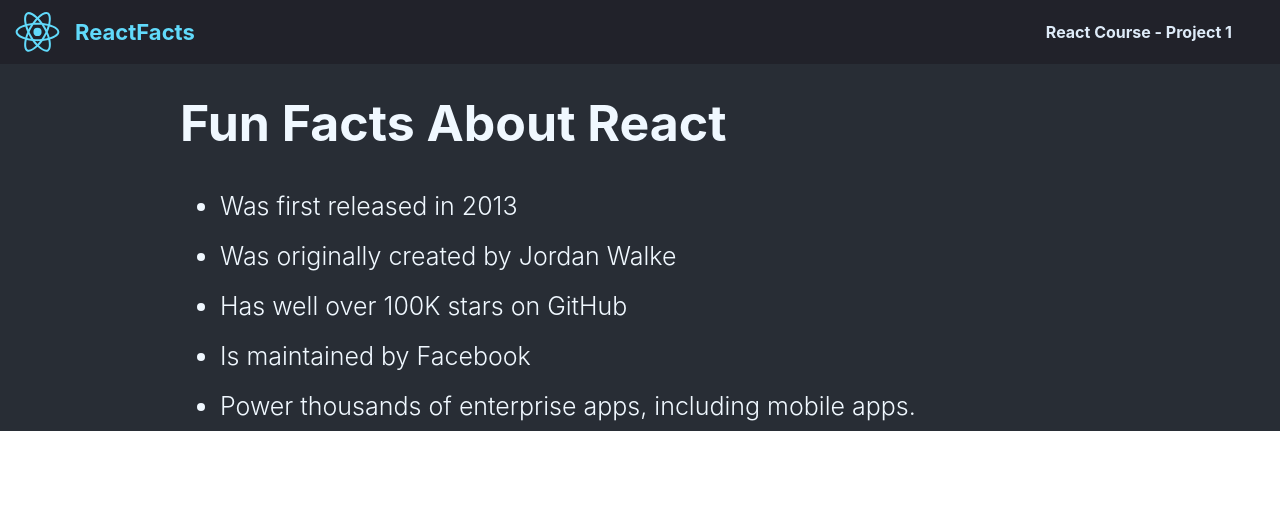
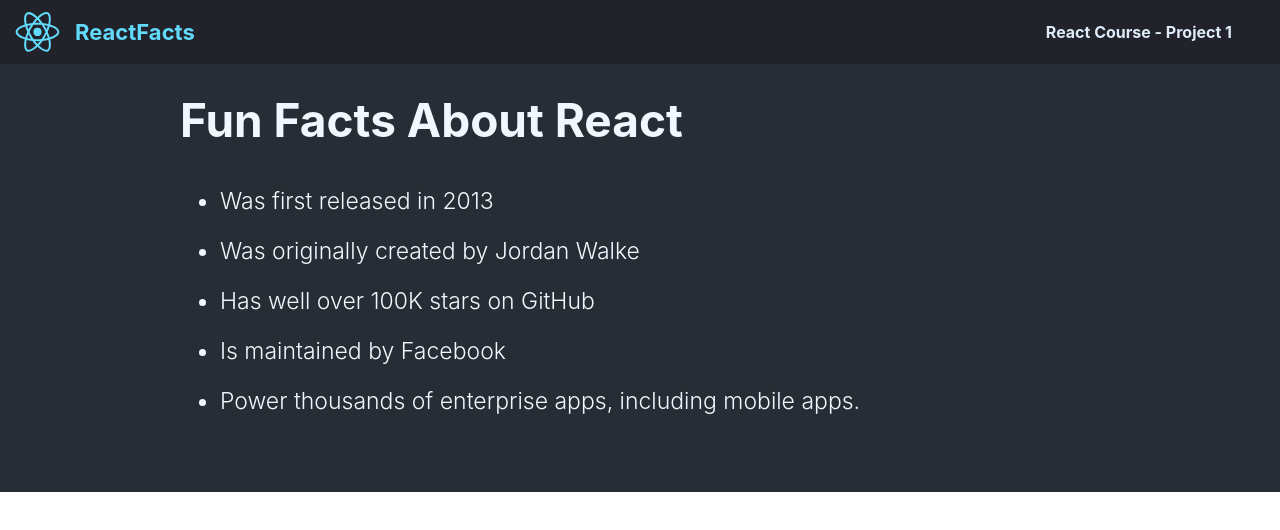
Before and after one commit to Siblarn/react1, a React (Create React App) app: page / in a window 1280 px wide. Shown: the top 530 px of the page. Built offline with nearby package versions, Linux system fonts and the light colour scheme.

Commit message:
fix margin .space

```diff
--- a/src/App.css
+++ b/src/App.css
@@ -7,7 +7,7 @@ header {
   color: aliceblue;
   padding: 0px 180px;
   margin: 0;
-  font-size: 25px;
+  font-size: 23px;
   margin-right: 7px;
   font-weight: 300;
   line-height: 50px;
@@ -51,3 +51,9 @@ nav {
 .p {
   color: #DEEBF8;
 }
+
+.space{
+  color: #282D35;
+  background-color: #282D35;
+  margin: 1rem 1rem;
+}
--- a/src/component/Header.js
+++ b/src/component/Header.js
@@ -14,6 +14,7 @@ export default function Header (prop) {
                 <li>Has well over 100K stars on GitHub</li>
                 <li>Is maintained by Facebook</li>
                 <li>Power thousands of enterprise apps, including mobile apps.</li>
+                <div className="space">-</div>
               </ul>
         </header>
 
```
